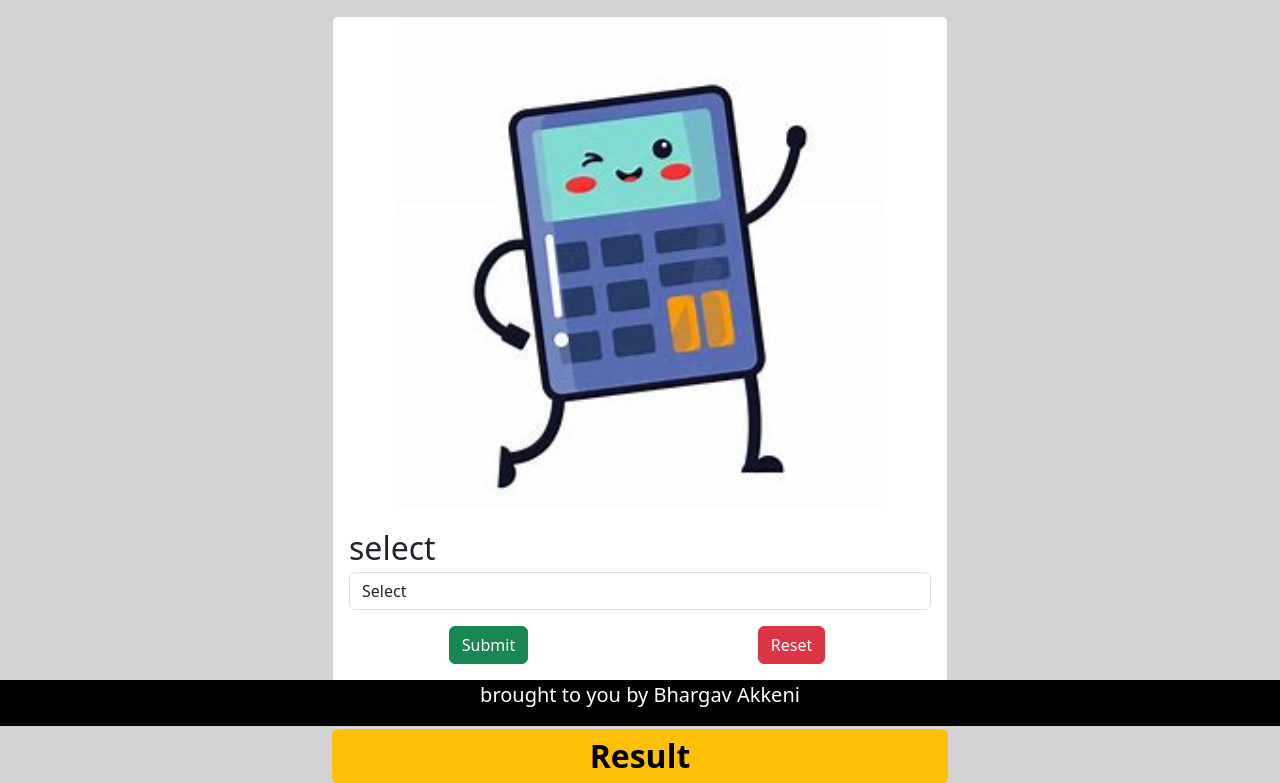
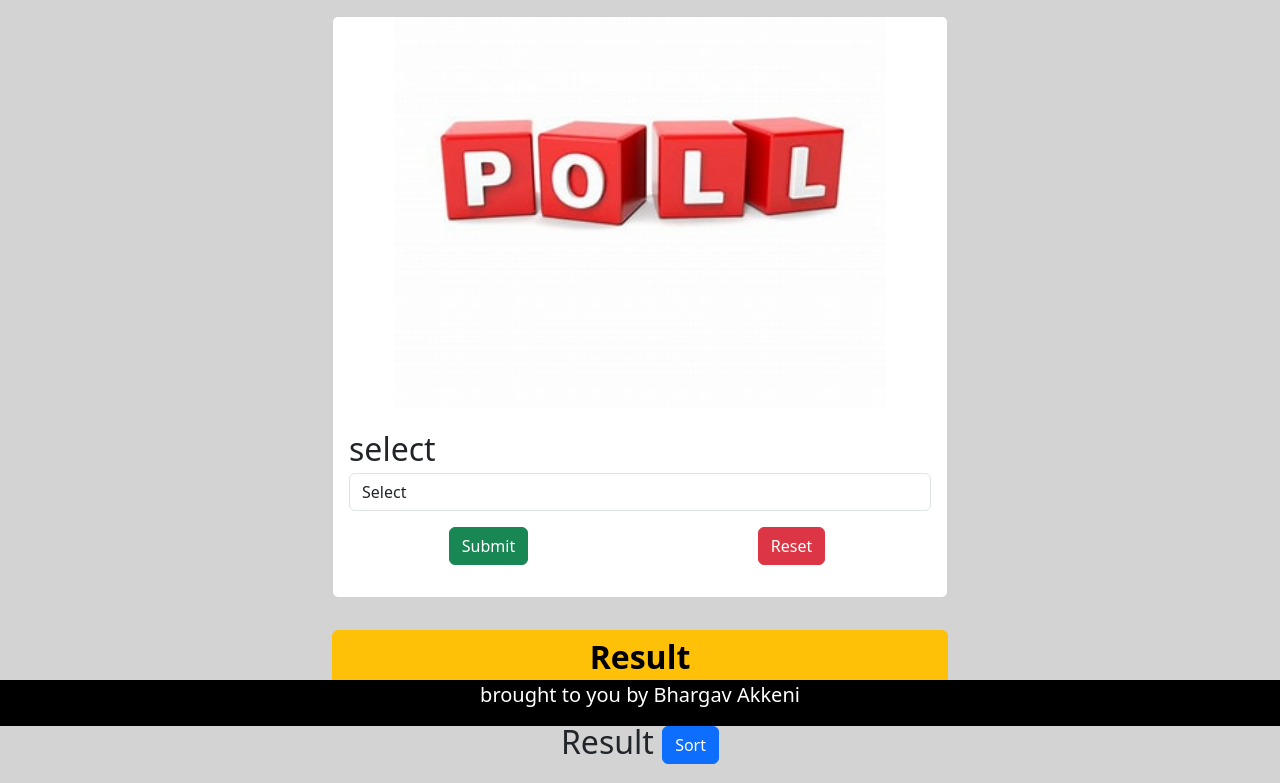
Before and after one commit to Bhargavakkeni/DjangoProject, a Django app: page /voterapp in a window 1280 px wide. Shown: the part 74-857 px from the top of the page. Run offline with Django 4.2, Linux system fonts and the light colour scheme.

Commit message:
Update index.html
changed the picture to poll pic

```diff
--- a/templates/voterapp/index.html
+++ b/templates/voterapp/index.html
@@ -47,7 +47,7 @@
     <div class="row">
       <div class="col-md-6" style="margin: 1rem auto 0 auto;">
         <div class="card">
-          <img class="img-fluid" src="{%static 'calclogo.jpeg' %}" alt='image' style="width: 80%; margin:auto;">
+          <img class="img-fluid" src="{%static 'poll.jpg' %}" alt='image' style="width: 80%; margin:auto;">
           <div class="card-body">
             <form method="GET" action="{% url 'getquery' %}" onsubmit="return checkfunc()">
               <label for="languages" style="font-size: 2rem;">select</label>
```
